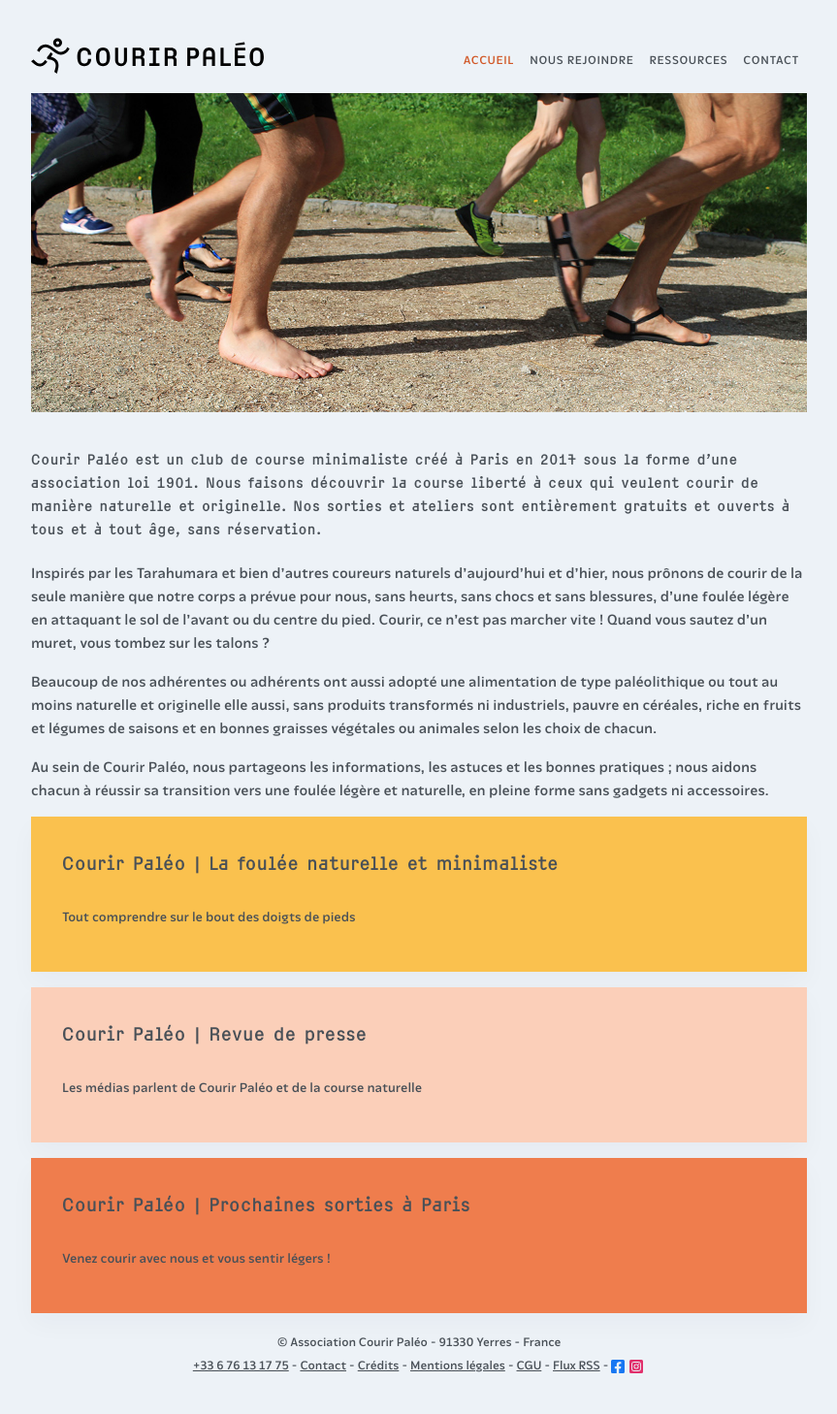
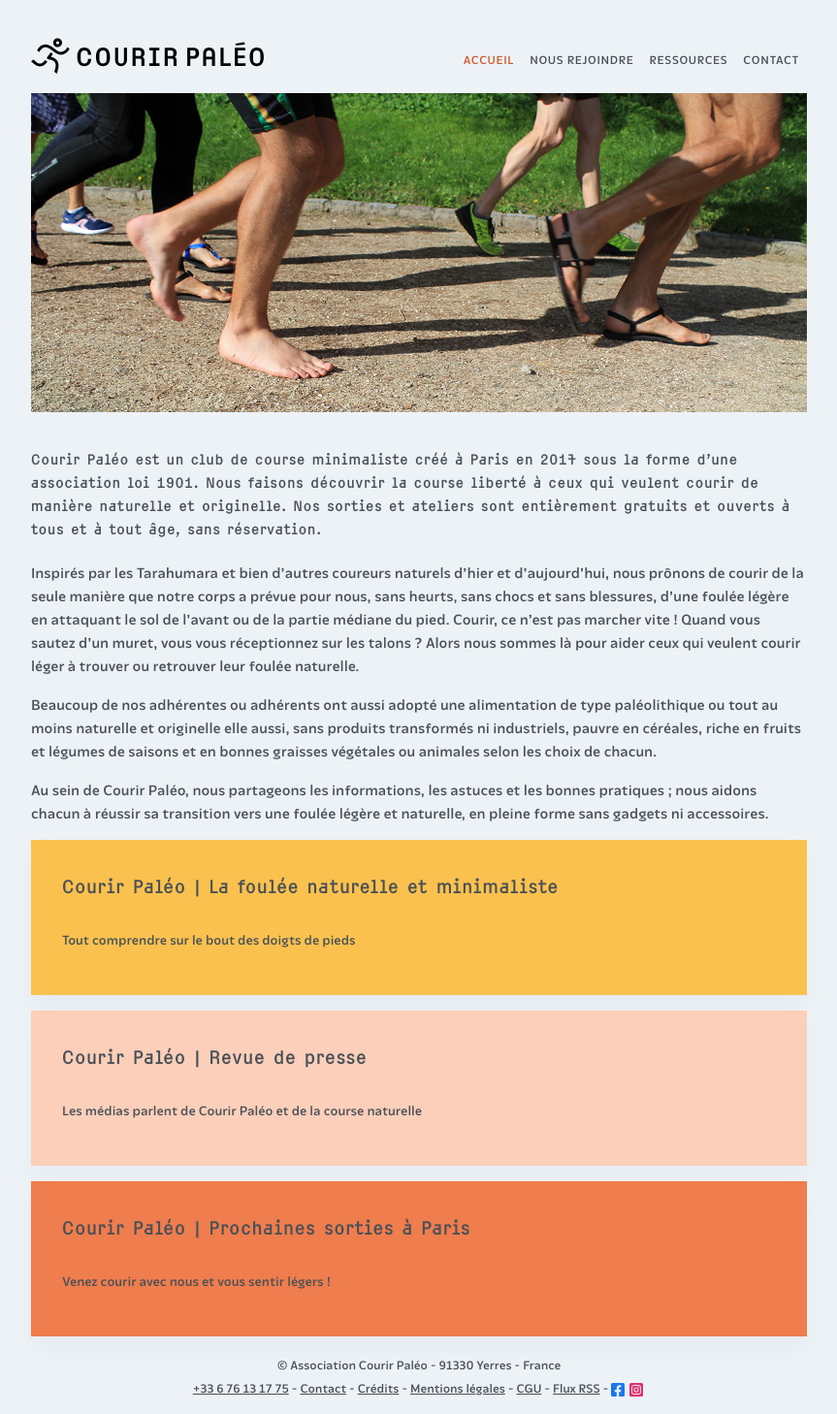
Before and after one commit to courirpaleo/courirpaleo.github.io, a Jekyll site: the page built from index.md, in a window 1280 px wide. Shown: the whole page at 97% size, without its empty margins (208-1071 px from the left). Built offline with Jekyll 4.4.1, drawn with Linux system fonts in a browser that asks for light colours; some web fonts are replaced; before the commit the page ends 1434 px from its top, so only the background shows below that.

Commit message:
Update index.md

```diff
--- a/index.md
+++ b/index.md
@@ -5,7 +5,7 @@
 ![Courir Paleo](/assets/images/CourirPaleo_course_Parc-Montsouris_foulees_1200px.jpg)
 #### Courir Paléo est un club de course minimaliste créé à Paris en 2017 sous la forme d'une association loi 1901. Nous faisons découvrir la course liberté à ceux qui veulent courir de manière naturelle et originelle. Nos sorties et ateliers sont entièrement gratuits et ouverts à tous et à tout âge, sans réservation.
 
-Inspirés par les Tarahumara et bien d’autres coureurs naturels d’aujourd’hui et d’hier, nous prônons de courir de la seule manière que notre corps a prévue pour nous, sans heurts, sans chocs et sans blessures, d’une foulée légère en attaquant le sol de l'avant ou du centre du pied. Courir, ce n’est pas marcher vite&nbsp;! Quand vous sautez d’un muret, vous tombez sur les talons&nbsp;?
+Inspirés par les Tarahumara et bien d’autres coureurs naturels d’hier et d'aujourd'hui, nous prônons de courir de la seule manière que notre corps a prévue pour nous, sans heurts, sans chocs et sans blessures, d’une foulée légère en attaquant le sol de l'avant ou de la partie médiane du pied. Courir, ce n’est pas marcher vite&nbsp;! Quand vous sautez d’un muret, vous vous réceptionnez sur les talons&nbsp;? Alors nous sommes là pour aider ceux qui veulent courir léger à trouver ou retrouver leur foulée naturelle.
 
 Beaucoup de nos adhérentes ou adhérents ont aussi adopté une alimentation de type paléolithique ou tout au moins naturelle et originelle elle aussi, sans produits transformés ni industriels, pauvre en céréales, riche en fruits et légumes de saisons et en bonnes graisses végétales ou animales selon les choix de chacun.
 
```
